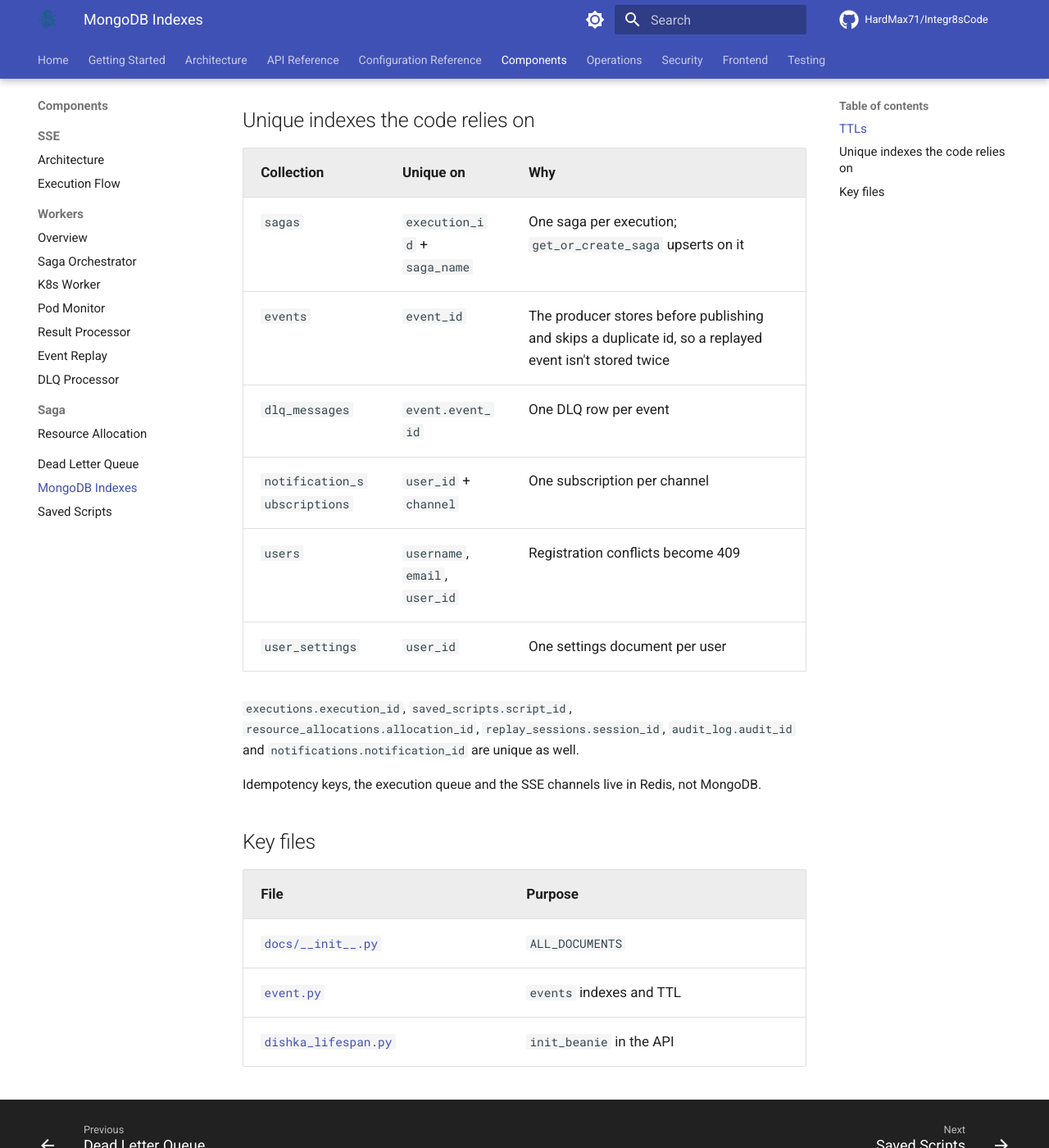
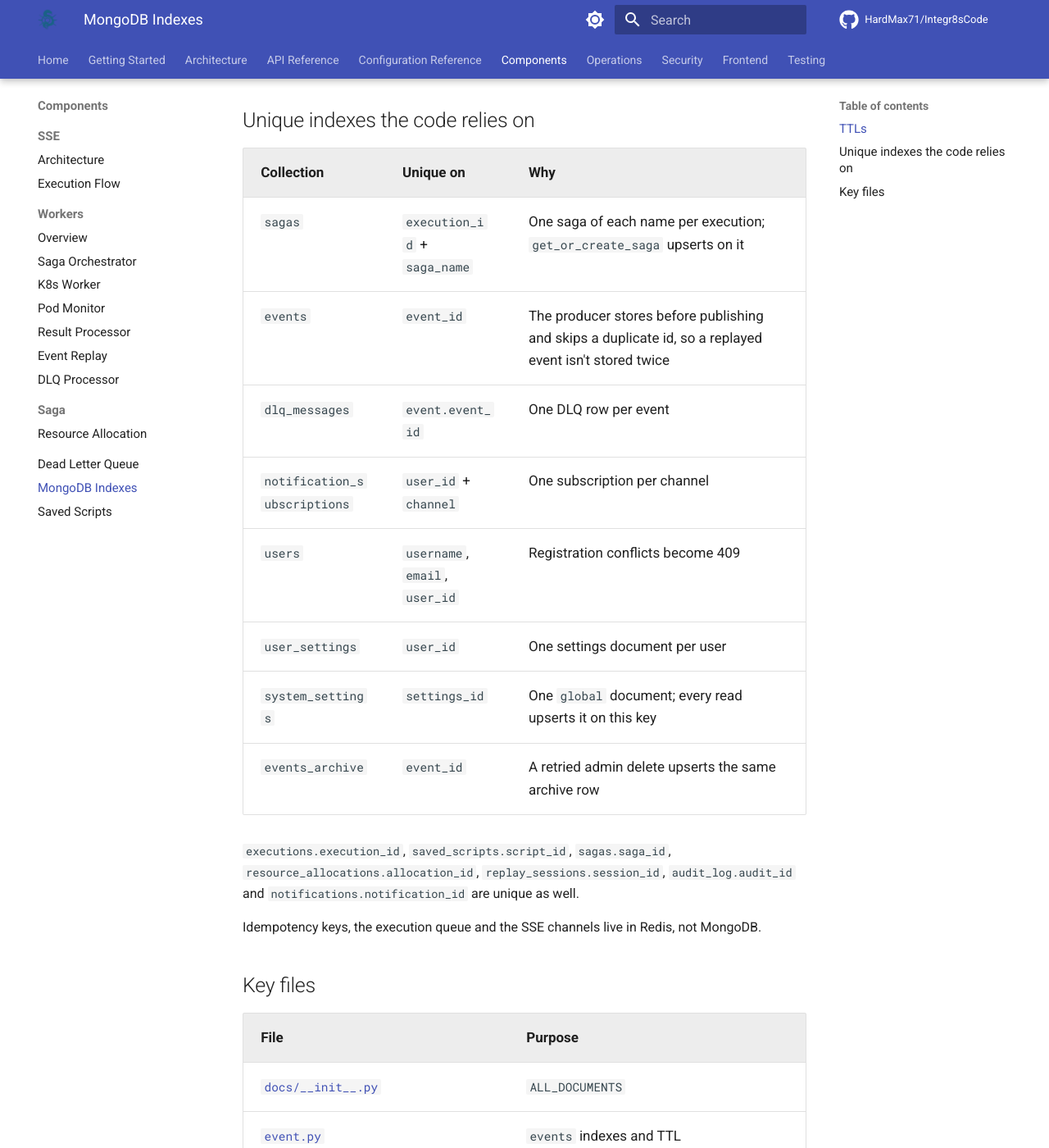
Before and after one commit to HardMax71/Integr8sCode, an MkDocs documentation site: the page built from docs/components/schema-manager.md, in a window 1280 px wide and 1400 px high, scrolled down 974 px. Shown: the whole window at 82% size. Built offline with MkDocs 1.6.1 and Material for MkDocs 9.7.7, drawn with Linux system fonts in a browser that asks for light colours; comment, search, counter and statistics services are not loaded.

Commit message:
docs: list every unique index on the MongoDB page
* the sagas index is unique per execution and saga name, not per execution
* adds sagas.saga_id, and system_settings.settings_id and events_archive.event_id with the upserts that rely on them

```diff
--- a/docs/components/schema-manager.md
+++ b/docs/components/schema-manager.md
@@ -20,14 +20,16 @@
 
 | Collection | Unique on | Why |
 |------------|-----------|-----|
-| `sagas` | `execution_id` + `saga_name` | One saga per execution; `get_or_create_saga` upserts on it |
+| `sagas` | `execution_id` + `saga_name` | One saga of each name per execution; `get_or_create_saga` upserts on it |
 | `events` | `event_id` | The producer stores before publishing and skips a duplicate id, so a replayed event isn't stored twice |
 | `dlq_messages` | `event.event_id` | One DLQ row per event |
 | `notification_subscriptions` | `user_id` + `channel` | One subscription per channel |
 | `users` | `username`, `email`, `user_id` | Registration conflicts become 409 |
 | `user_settings` | `user_id` | One settings document per user |
+| `system_settings` | `settings_id` | One `global` document; every read upserts it on this key |
+| `events_archive` | `event_id` | A retried admin delete upserts the same archive row |
 
-`executions.execution_id`, `saved_scripts.script_id`, `resource_allocations.allocation_id`, `replay_sessions.session_id`, `audit_log.audit_id` and `notifications.notification_id` are unique as well.
+`executions.execution_id`, `saved_scripts.script_id`, `sagas.saga_id`, `resource_allocations.allocation_id`, `replay_sessions.session_id`, `audit_log.audit_id` and `notifications.notification_id` are unique as well.
 
 Idempotency keys, the execution queue and the SSE channels live in Redis, not MongoDB.
 
```
